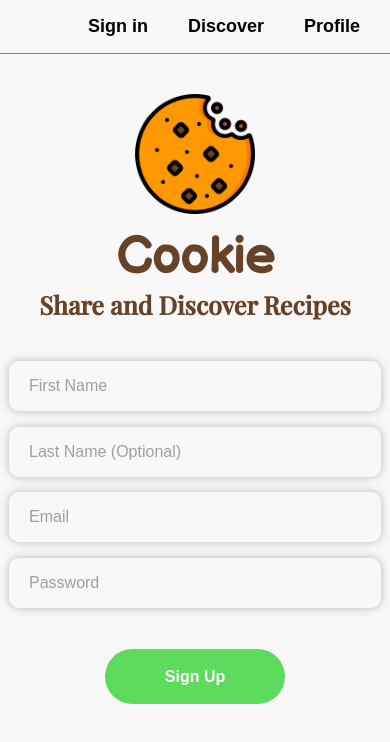
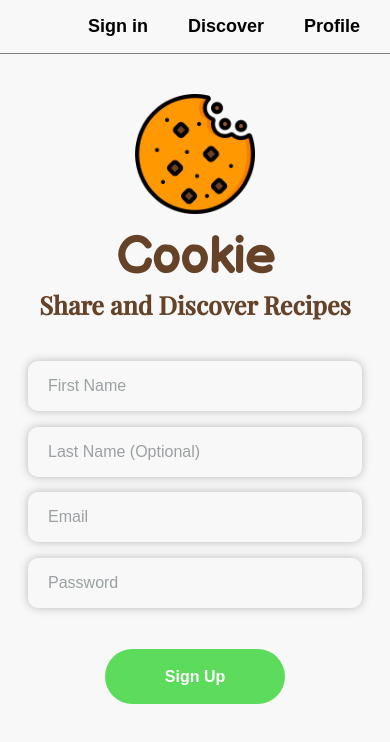
Before and after one commit to omarmohali/cookie-frontend-react, a React (Create React App) app: page /signup in a window 390 px wide. Shown: the top 742 px of the page. Built offline with nearby package versions, Linux system fonts and the light colour scheme.

Commit message:
Made changes to make the website more responsive on mobile

```diff
--- a/public/index.html
+++ b/public/index.html
@@ -4,6 +4,7 @@
     <title>React App</title>
     <link rel="stylesheet" href="https://cdnjs.cloudflare.com/ajax/libs/font-awesome/4.7.0/css/font-awesome.min.css">
     <link rel="stylesheet" href="style.css">
+    <meta name="viewport" content="width=device-width, initial-scale=1">
   </head>
   <body>
     <noscript>You need to enable JavaScript to run this app.</noscript>
--- a/src/Signup/SignupView.css
+++ b/src/Signup/SignupView.css
@@ -4,7 +4,6 @@
 input {
     padding-left: 20px;
     display: block;
-    width: 350px;
     height: 48px;
     background: transparent;
     font-size: 16px;
@@ -12,6 +11,7 @@ input {
     border: none;
     border-radius: 10px;
     box-shadow: 0 0 10px 0 rgba(0, 0, 0, 0.25);
+    -webkit-appearance: none;
 }
 
 .field-error {
@@ -39,6 +39,7 @@ input::placeholder {
 
 button {
     margin-top: 25px;
+    margin-bottom: 25px;
     width: 180px;
     height: 55px;
     border-radius: 27.5px;
@@ -75,8 +76,10 @@ hr {
 
 .image {
     margin-top: 40px;
-    height: 120px;
-    width: 120px;
+    height: 7.5em;
+    width: 7.5em;
+    /* height: 120px;
+    width: 120px; */
 }
 
 .fields-container {
@@ -103,3 +106,28 @@ hr {
     margin-top: 0;
     margin-bottom: 40px;
 }
+
+
+/* Desktop */
+@media only screen and (min-width: 481px) {
+    input {
+        width: 350px;
+    }
+}
+
+/* mobile */
+@media only screen and (max-width: 480px) {
+    input {
+        width: 80%;
+    }
+
+    .subtitle {
+        width: 90%;
+        margin-left: auto;
+        margin-right: auto;
+    }
+
+    .field-error-label {
+        width: 80%;
+    }
+}
```
